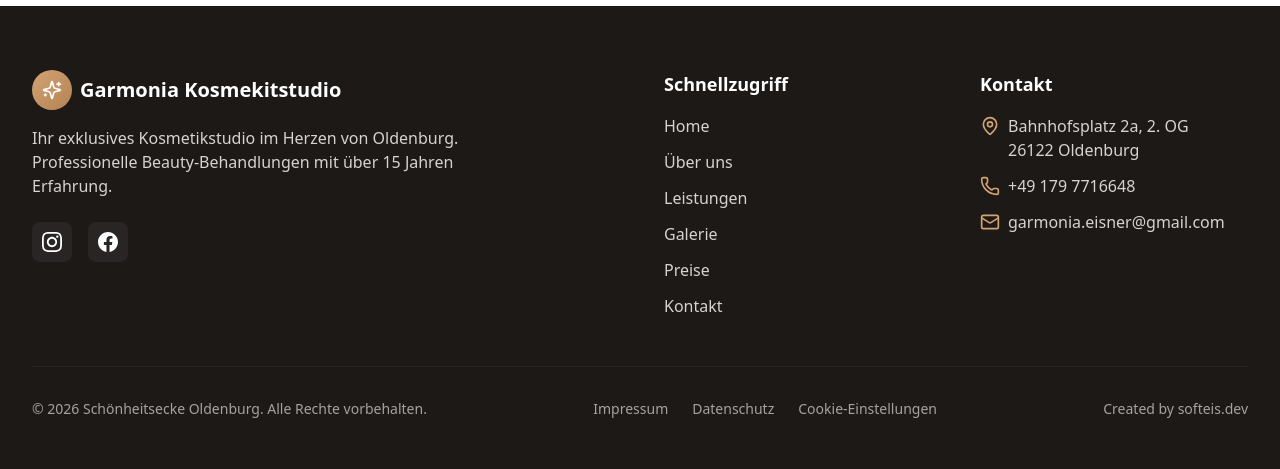
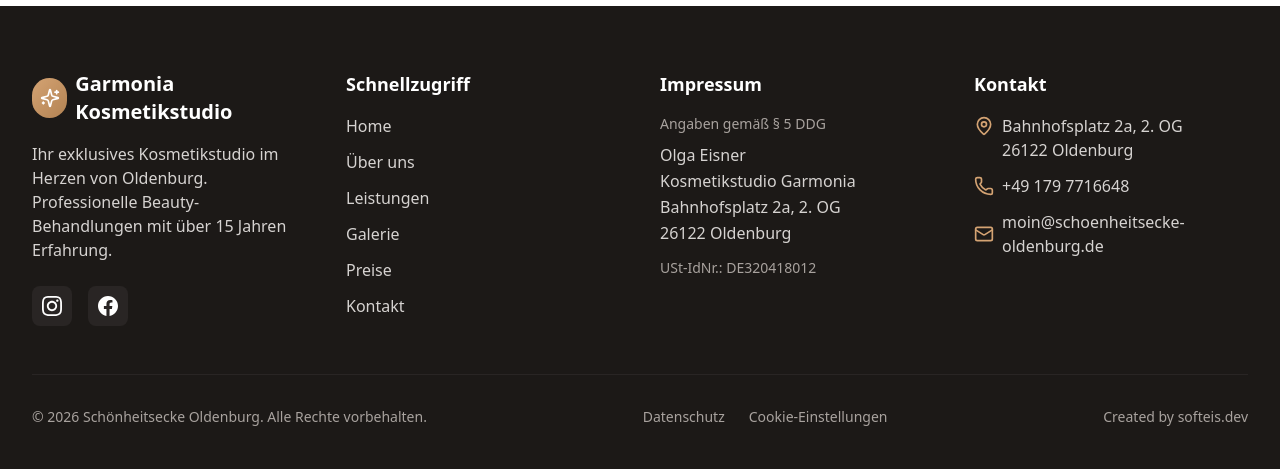
Before and after one commit to EvgenyEysner/garmonia-v2, a Vue app in the folder frontend/: page / in a window 1280 px wide. Shown: the part 8713-9182 px from the top of the page. Built offline with nearby package versions, Linux system fonts and the light colour scheme; no server answers.

Commit message:
fix(frontend): privacy & imprint

```diff
--- a/frontend/src/components/common/Footer.vue
+++ b/frontend/src/components/common/Footer.vue
@@ -22,15 +22,15 @@ const quickLinks: NavItem[] = [
 <template>
   <footer class="bg-sand-900 text-white">
     <div class="max-w-7xl mx-auto px-4 sm:px-6 lg:px-8 py-16">
-      <div class="grid md:grid-cols-4 gap-12">
-        <div class="md:col-span-2">
+      <div class="grid gap-10 sm:grid-cols-2 lg:grid-cols-4">
+        <div class="sm:col-span-2 lg:col-span-1">
           <div class="flex items-center space-x-2 mb-4">
             <div
               class="w-10 h-10 bg-gradient-to-br from-gold-400 to-gold-600 rounded-full flex items-center justify-center"
             >
               <Sparkles class="w-5 h-5 text-white" aria-hidden="true" />
             </div>
-            <span class="text-xl font-semibold">Garmonia Kosmekitstudio</span>
+            <span class="text-xl font-semibold">Garmonia Kosmetikstudio</span>
           </div>
           <p class="text-sand-300 mb-6 max-w-md">
             Ihr exklusives Kosmetikstudio im Herzen von Oldenburg. Professionelle
@@ -84,6 +84,18 @@ const quickLinks: NavItem[] = [
               </a>
             </li>
           </ul>
+        </div>
+
+        <div>
+          <h3 class="font-semibold text-lg mb-4">Impressum</h3>
+          <p class="text-sand-400 text-sm mb-2">Angaben gemäß § 5 DDG</p>
+          <address class="not-italic text-sand-300 leading-relaxed">
+            Olga Eisner<br />
+            Kosmetikstudio Garmonia<br />
+            {{ contact.addressLine1 }}<br />
+            {{ contact.addressLine2 }}
+          </address>
+          <p class="text-sand-400 text-sm mt-3">USt-IdNr.: {{ contact.vatId }}</p>
         </div>
 
         <div>
--- a/frontend/src/content.ts
+++ b/frontend/src/content.ts
@@ -45,8 +45,8 @@ export const contact: ContactItem = {
   addressLine2: "26122 Oldenburg",
   phone: "+49 179 7716648",
   phoneHref: "tel:+491797716648",
-  email: "garmonia.eisner@gmail.com",
-  emailHref: "mailto:garmonia.eisner@gmail.com",
+  email: "moin@schoenheitsecke-oldenburg.de",
+  emailHref: "mailto:moin@schoenheitsecke-oldenburg.de",
   hoursWeekdays: "Montag - Freitag: 10:00 - 18:00 Uhr",
   hoursNote: "Termine nach Vereinbarung",
   vatId: "DE320418012",
@@ -63,7 +63,6 @@ export const socialLinks: SocialLink[] = [
 ];
 
 export const footerLinks: FooterLink[] = [
-  { label: "Impressum", href: "/impressum" },
   { label: "Datenschutz", href: "/datenschutz" },
 ];
 
--- a/frontend/src/views/DatenschutzView.vue
+++ b/frontend/src/views/DatenschutzView.vue
@@ -155,11 +155,13 @@ const { openSettings } = useCookieConsent();
         </p>
         <address>
           Kosmetikstudio „Garmonia“<br />
-          Bahnhofsplatz 2a<br />
+          Bahnhofsplatz 2a, 2. OG<br />
           26122 Oldenburg<br />
-          Telefon: +49 (0) 441-18113030<br />
+          Telefon: +49 179 7716648<br />
           E-Mail:
-          <a href="mailto:garmonia.eisner@gmail.com">garmonia.eisner@gmail.com</a>
+          <a href="mailto:moin@schoenheitsecke-oldenburg.de"
+            >moin@schoenheitsecke-oldenburg.de</a
+          >
         </address>
         <p>
           Verantwortliche Stelle ist die natürliche oder juristische Person, die
```
